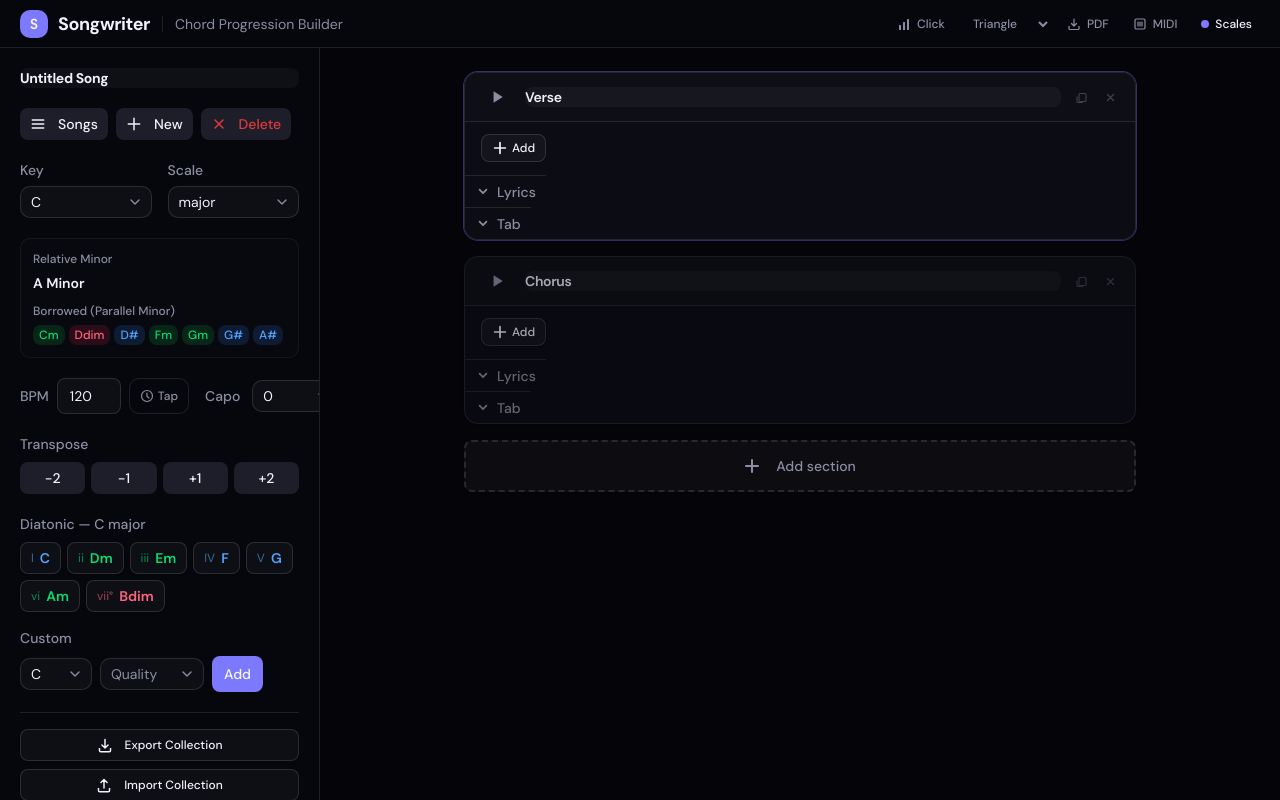
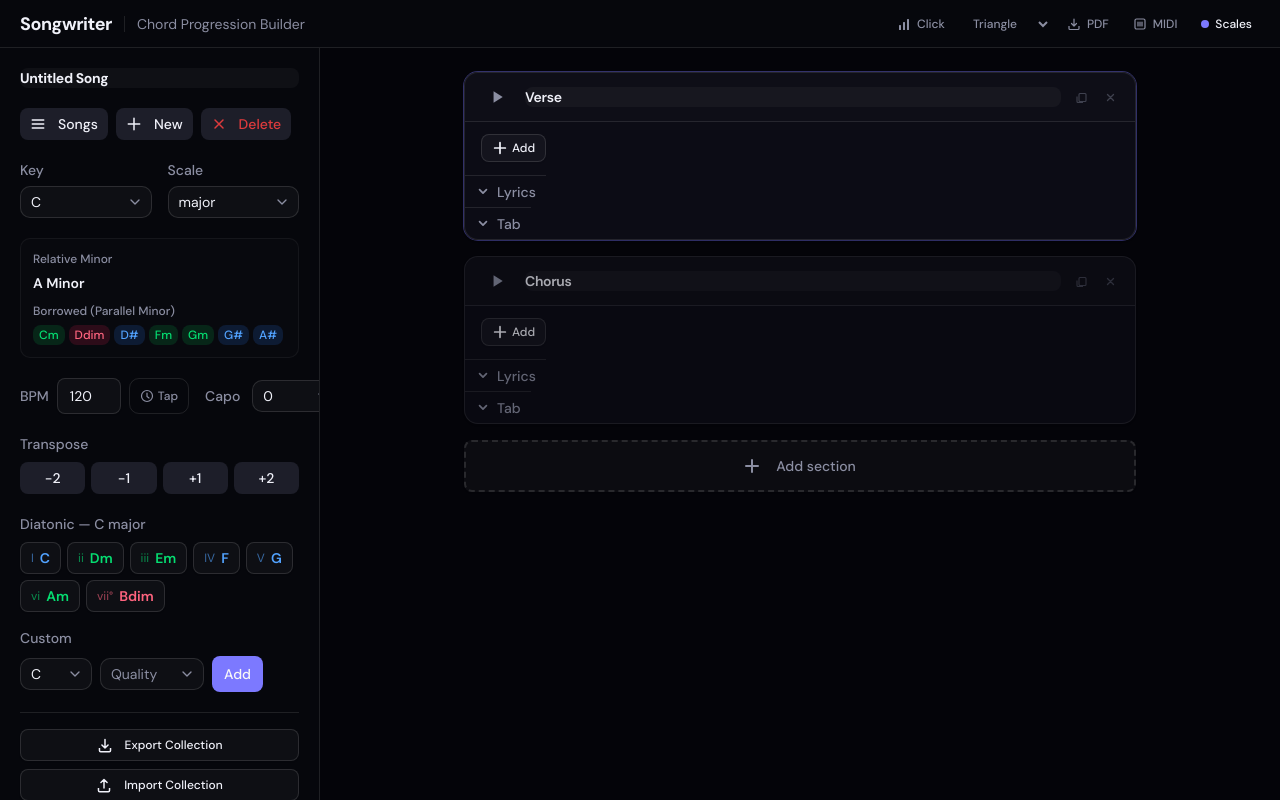
Before and after one commit to KDesp73/songwriter, a Next.js app: page / in a window 1280 px wide. Built offline with nearby package versions, Linux system fonts and the light colour scheme.

Commit message:
chore: removed 'logo'

```diff
--- a/components/Header.tsx
+++ b/components/Header.tsx
@@ -36,9 +36,6 @@ export default function Header({ metronome, onMetronomeChange, waveform, onWavef
             </svg>
           </button>
           <div className="flex items-center gap-2.5">
-            <span className="flex size-7 items-center justify-center rounded-lg bg-primary font-mono text-sm font-bold text-primary-foreground">
-              S
-            </span>
             <h1 className="text-base font-bold tracking-tight sm:text-lg">Songwriter</h1>
           </div>
           <span className="hidden h-4 w-px bg-border md:block" />
```
